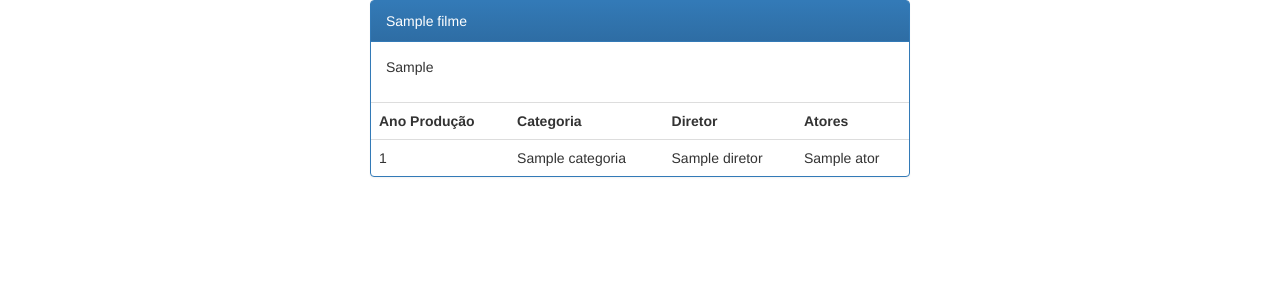
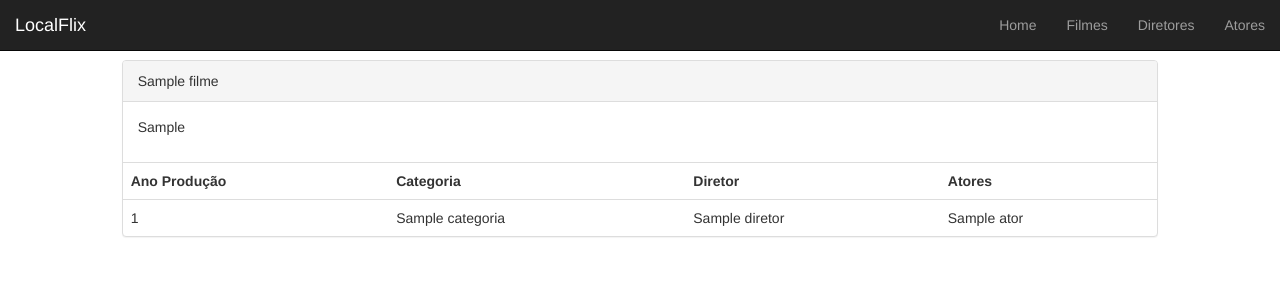
Before and after one commit to lockenunes/localflix, a Django app: page /midia/filme/1/ in a window 1280 px wide. Shown: the top 300 px of the page. Run offline with Django 3.2, Linux system fonts and the light colour scheme; tables that the repository leaves empty hold one stand-in row (Sample ...); some libraries are stand-ins or nearby versions.

Commit message:
Passando classes de modelo para para páginas html

```diff
--- a/midia/templates/base.html
+++ b/midia/templates/base.html
@@ -49,7 +49,7 @@
         </div>
       </div>
     </nav>
-<div class="col-sm-9 col-sm-offset-3 col-md-10 col-md-offset-2 main" style="margin-top: 60px;">
+<div class="col-sm-9 col-md-10 col-md-offset-1 main" style="margin-top: 60px;">
     {% block content %}
     <!--Conteúdo aqui-->
     {% endblock %}
--- /dev/null
+++ b/midia/templates/filme_detail.html
@@ -0,0 +1,34 @@
+{% extends 'base.html' %}
+{% block content %}
+<div class="panel panel-default">
+<!-- Default panel contents -->
+    <div class="panel-heading">{{ filme.titulo }}</div>
+        <div class="panel-body">
+        <p>{{ filme.sinopse }}</p>
+    </div>
+
+    <!-- Table -->
+    <table class="table">
+        <tr>
+            <th>Ano Produção</th>
+            <th>Categoria</th>
+            <th>Diretor</th>
+            <th>Atores</th>
+        <tr>
+        <tr>
+            <td>{{ filme.ano_producao }}</td>
+            <td>{{ filme.categoria }}</td>
+            <td>{{ filme.diretor }}</td>
+            <td>
+                {% for ator in filme.atores.all %}
+                    {{ ator }} <br />
+                {% endfor %}
+            </td>
+
+        </tr>
+    </table>
+
+
+</div>
+</div>
+{% endblock %}
--- a/midia/templates/filmes_list.html
+++ b/midia/templates/filmes_list.html
@@ -9,6 +9,7 @@
       <tr>
         <th>#</th>
         <th>Título</th>
+        <th>Ação</th>
       </tr>
     </thead>
     <tbody>
@@ -16,6 +17,7 @@
     <tr>
         <td>{{ filme.id }}</td>
         <td>{{ filme.titulo }}</td>
+        <td><a href="/midia/filme/{{ filme.id }}/" class="btn btn-info" role="button"><span class="glyphicon glyphicon-star-empty"></span> DETALHES</a></td>
     </tr>
     {% endfor %}
     </tbody>
--- a/midia/templates/home.html
+++ b/midia/templates/home.html
@@ -5,7 +5,7 @@
     <h1 class="cover-heading">Página de Mídia</h1>
     <p class="lead">Página de exemplo...</p>
     <p class="lead">
-    <a href="#" class="btn btn-lg btn-default">Listar Mídia</a>
+    <a href="/midia/filmes/" class="btn btn-lg btn-default"><span class="glyphicon glyphicon-film" aria-hidden="true"></span> Filmes</a>
     </p>
 </div>
 {% endblock %}
--- a/midia/templates/midia_detail.html
+++ /dev/null
@@ -1,46 +0,0 @@
-<!DOCTYPE html>
-<html lang="en">
-<head>
-    <meta charset="UTF-8">
-    <title>Mídia</title>
-    <link rel="stylesheet" href="//maxcdn.bootstrapcdn.com/bootstrap/3.2.0/css/bootstrap.min.css">
-    <link rel="stylesheet" href="//maxcdn.bootstrapcdn.com/bootstrap/3.2.0/css/bootstrap-theme.min.css">
-</head>
-<body>
-<div class="container">
-    <div class="col-sm-3"></div>
-    <div class="col-sm-6">
-        <div class="panel panel-primary">
-        <!-- Default panel contents -->
-        <div class="panel-heading">{{ filme.titulo }}</div>
-        <div class="panel-body">
-        <p>{{ filme.sinopse }}</p>
-        </div>
-
-        <!-- Table -->
-        <table class="table">
-            <tr>
-                <th>Ano Produção</th>
-                <th>Categoria</th>
-                <th>Diretor</th>
-                <th>Atores</th>
-            <tr>
-            <tr>
-                <td>{{ filme.ano_producao }}</td>
-                <td>{{ filme.categoria }}</td>
-                <td>{{ filme.diretor }}</td>
-                <td>
-                    {% for ator in filme.atores.all %}
-                        {{ ator }} <br />
-                    {% endfor %}
-                </td>
-
-            </tr>
-        </table>
-        </div>
-    </div>
-    <div class="col-sm-3"></div>
-</div>
-</body>
-
-</html>
--- a/midia/views.py
+++ b/midia/views.py
@@ -8,7 +8,7 @@
 def filme_detail(request, id):
     filme = get_object_or_404(Filme, pk=id)
     context = {'filme': filme}
-    return render(request, 'midia_detail.html', context)
+    return render(request, 'filme_detail.html', context)
 
 def index(request):
     return render(request, 'home.html', {})
```
